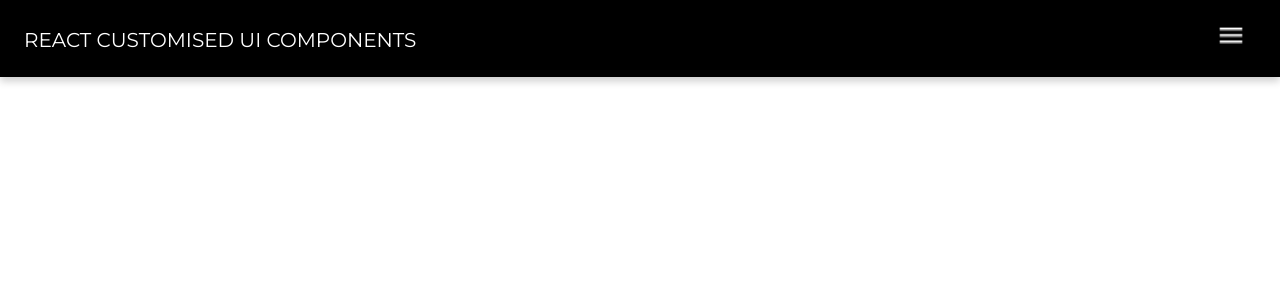
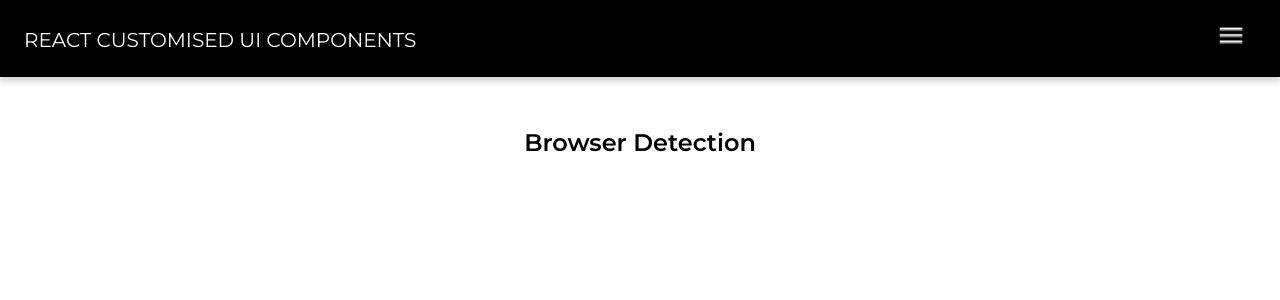
Before and after one commit to sleeplesseditor/CustomisedReactUIComponents, a React (Create React App) app: page /browser-detection in a window 1280 px wide. Shown: the top 300 px of the page. Built offline with nearby package versions, Linux system fonts and the light colour scheme.

Commit message:
Custom browser detection page test

```diff
--- a/src/App.css
+++ b/src/App.css
@@ -227,7 +227,7 @@ tr {
 .video-container {
   position: relative;
   min-height: 300px;
-  max-height: 800px;
+  max-height: 100%;
   overflow: hidden;
   filter: brightness(0.7);
 }
--- a/src/App.js
+++ b/src/App.js
@@ -8,6 +8,7 @@ import JSONFormPage from './pages/JSONFormPage';
 import InfiniteScrollPage from './pages/InfiniteScrollPage';
 import ProgressCirclePage from './pages/ProgressCirclePage';
 import BackgroundVideoPage from './pages/BackgroundVideoPage';
+import BrowserDetectionPage from './pages/BrowserDetectionPage';
 import './App.css';
 
 function App() {
@@ -22,6 +23,7 @@ function App() {
           <Route exact path="/infinite-scroll" component={InfiniteScrollPage} />
           <Route exact path="/progress-circle" component={ProgressCirclePage} />
           <Route exact path="/background-video" component={BackgroundVideoPage} />
+          <Route exact path="/browser-detection" component={BrowserDetectionPage} />
         </Switch>
     </Router>
   );
--- a/src/components/Header/Header.js
+++ b/src/components/Header/Header.js
@@ -97,6 +97,13 @@ export default function Header() {
             >
                 Background Video
             </Link>
+            <Link
+                to={"/browser-detection"}
+                style={{ textDecoration: 'none' }}
+                onClick={toggleNav}
+            >
+                Browser Detection
+            </Link>
         </nav>
       </CSSTransition>
       <button onClick={toggleNav} className="header-button">
--- /dev/null
+++ b/src/pages/BrowserDetectionPage.js
@@ -0,0 +1,55 @@
+import React from 'react';
+
+function BrowserDetectionPage() {
+    // Opera 8.0+
+    // const isOpera = (!!window.opr && !!opr.addons) || !!window.opera || navigator.userAgent.indexOf(' OPR/') >= 0;
+
+    // Firefox 1.0+
+    const isFirefox = typeof InstallTrigger !== 'undefined';
+
+    // Safari 3.0+ "[object HTMLElementConstructor]"
+    // const isSafari = /constructor/i.test(window.HTMLElement) || (function (p) { return p.toString() === "[object SafariRemoteNotification]"; })(!window['safari'] || (typeof safari !== 'undefined' && safari.pushNotification));
+
+    // Internet Explorer 6-11
+    const isIE = /*@cc_on!@*/false || !!document.documentMode;
+
+    // Edge 20+
+    const isEdge = !isIE && !!window.StyleMedia;
+
+    // Chrome 1 - 71
+    const isChrome = !!window.chrome && (!!window.chrome.webstore || !!window.chrome.runtime);
+
+    // Blink engine detection
+    // const isBlink = (isChrome || isOpera) && !!window.CSS;
+
+    const content = () => {
+        if(isChrome){
+            return (
+                <div>Chrome</div>
+            )
+        } else if(isIE) {
+            return (
+                <div>Internet Explorer Not Supported</div>
+            )
+        } else if(isFirefox) {
+            return (
+                <div>Firefox</div>
+            )
+        } else if(isEdge) {
+            return (
+                <div>Edge</div>
+            )
+        }
+    }
+
+  return (
+    <React.Fragment>
+        <div className="App">
+            <h2>Browser Detection</h2>
+            {content()}
+        </div>
+    </React.Fragment>
+  );
+}
+
+export default BrowserDetectionPage;
```
